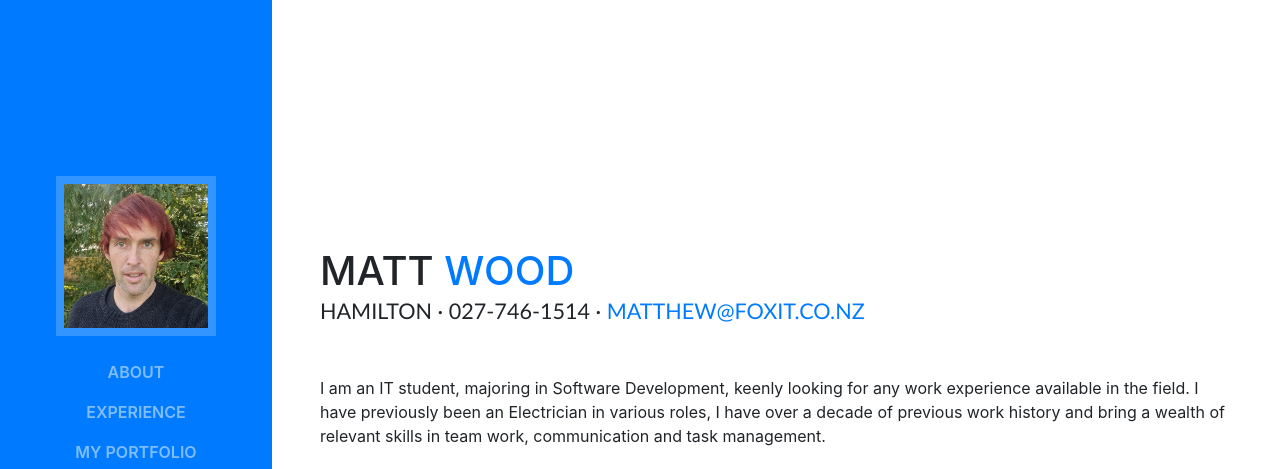
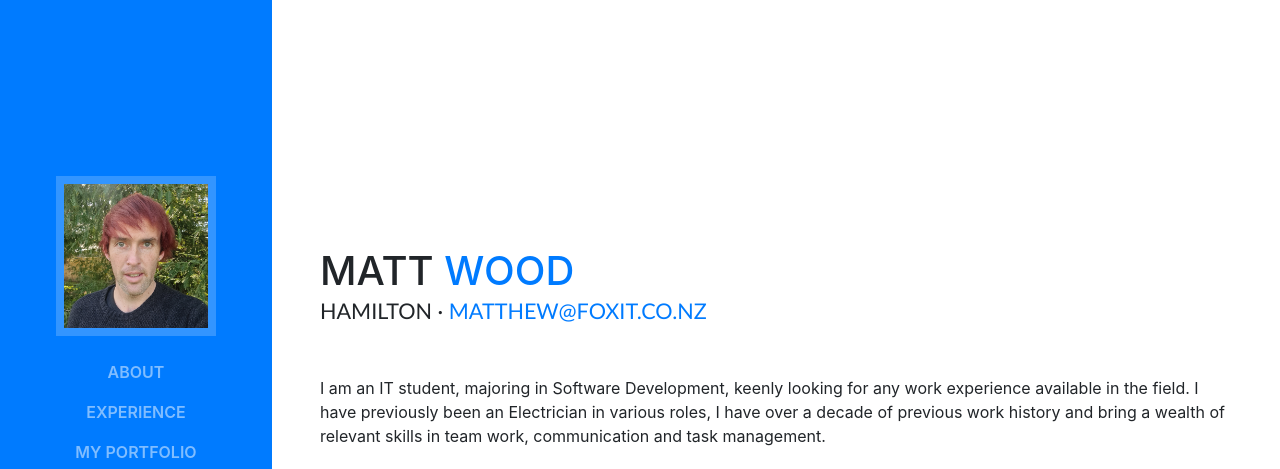
Before and after one commit to SeclusiveTea/Portfolio-Resume, a website with bundled scripts: page index.html in a window 1280 px wide. Shown: the top 469 px of the page. Built offline with nearby package versions, Linux system fonts and the light colour scheme; a web font is replaced by a local one.

Commit message:
Update index.html

```diff
--- a/index.html
+++ b/index.html
@@ -71,7 +71,7 @@
           <h1 class="mb-0">Matt
             <span class="text-primary">Wood</span>
           </h1>
-          <div class="subheading mb-5">Hamilton · 027-746-1514 ·
+          <div class="subheading mb-5">Hamilton ·
             <a href="mailto:matthew@foxit.co.nz">matthew@foxit.co.nz</a>
           </div>
           <p class="mb-5">I am an IT student, majoring in Software Development, keenly looking for any work experience available in the field. I have previously been an Electrician in various roles, I have over a decade of previous work history and bring a wealth of relevant skills in team work, communication and task management. </p>
```
